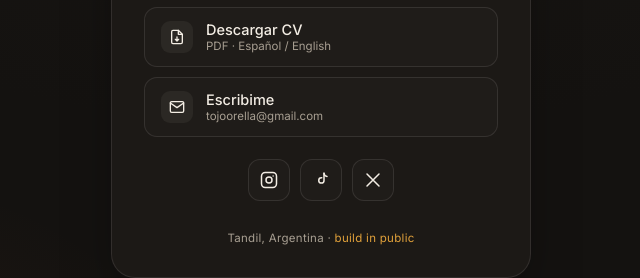
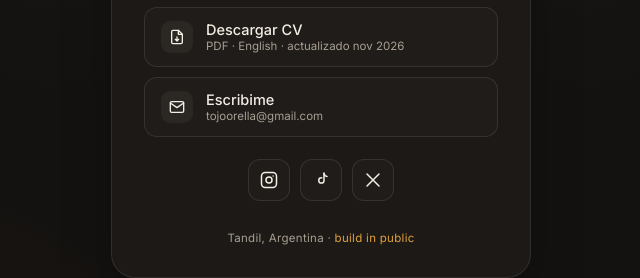
Before and after one commit to Tojohtml98/linktree, a plain HTML site: page index.html in a window 1280 px wide. Shown: the part 1045-1323 px from the top of the page, 319-959 px from the left. Drawn offline with Linux system fonts and the light colour scheme.

Commit message:
linktree: CV actualizado (clientes, 55 tests, Coderhouse)
Co-Authored-By: Claude Opus 5.5 <noreply@anthropic.com>

```diff
--- a/index.html
+++ b/index.html
@@ -265,7 +265,7 @@
       </a>
       <a class="link" href="/Tomas-Orella-CV.pdf" target="_blank" rel="noopener">
         <span class="ic"><svg viewBox="0 0 24 24" fill="none" stroke-width="2" stroke-linecap="round" stroke-linejoin="round"><path d="M14 2H6a2 2 0 0 0-2 2v16a2 2 0 0 0 2 2h12a2 2 0 0 0 2-2V8Z"/><path d="M14 2v6h6M12 18v-6M9.5 15.5 12 18l2.5-2.5"/></svg></span>
-        <span>Descargar CV<span class="sub">PDF · Español / English</span></span>
+        <span>Descargar CV<span class="sub">PDF · English · actualizado nov 2026</span></span>
       </a>
       <a class="link" href="mailto:tojoorella@gmail.com">
         <span class="ic"><svg viewBox="0 0 24 24" fill="none" stroke-width="2" stroke-linecap="round" stroke-linejoin="round"><rect x="2" y="4" width="20" height="16" rx="2"/><path d="m22 6-10 7L2 6"/></svg></span>
```
Also changed, not shown: 1 other file.
